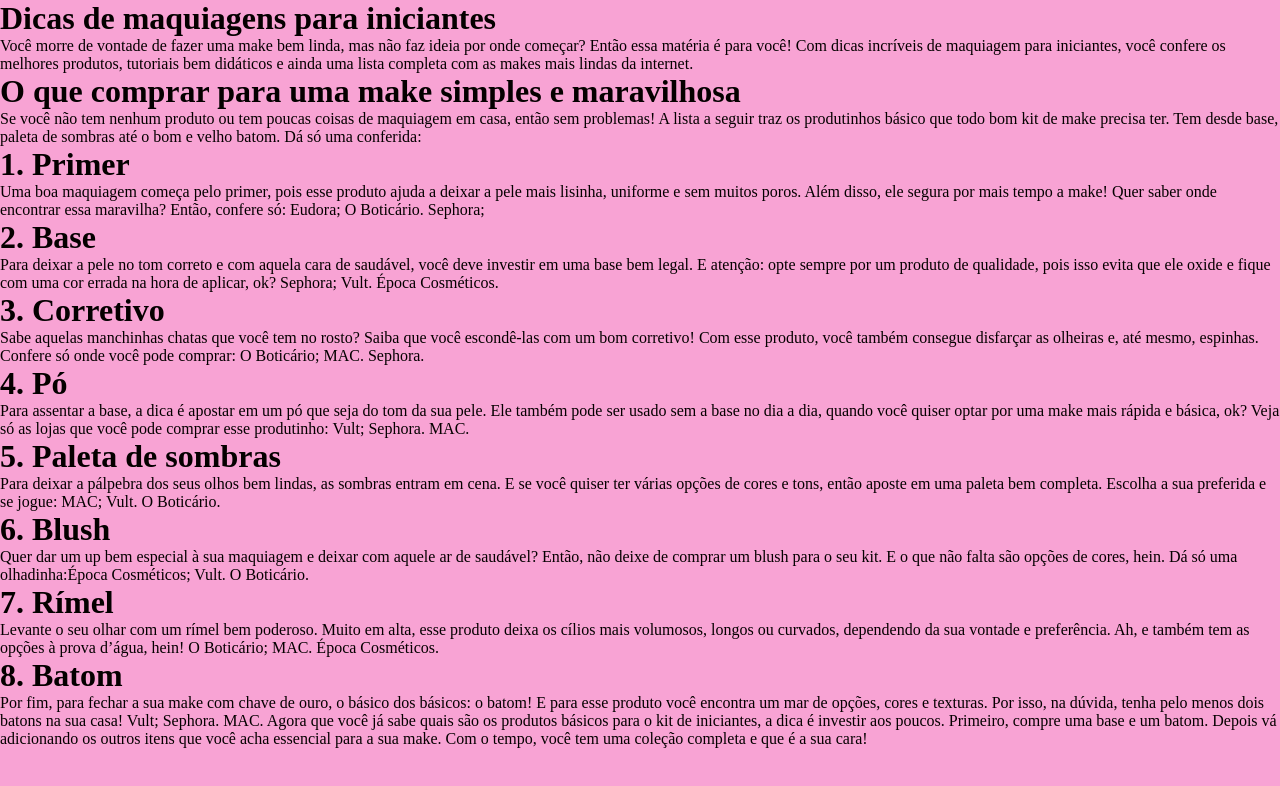
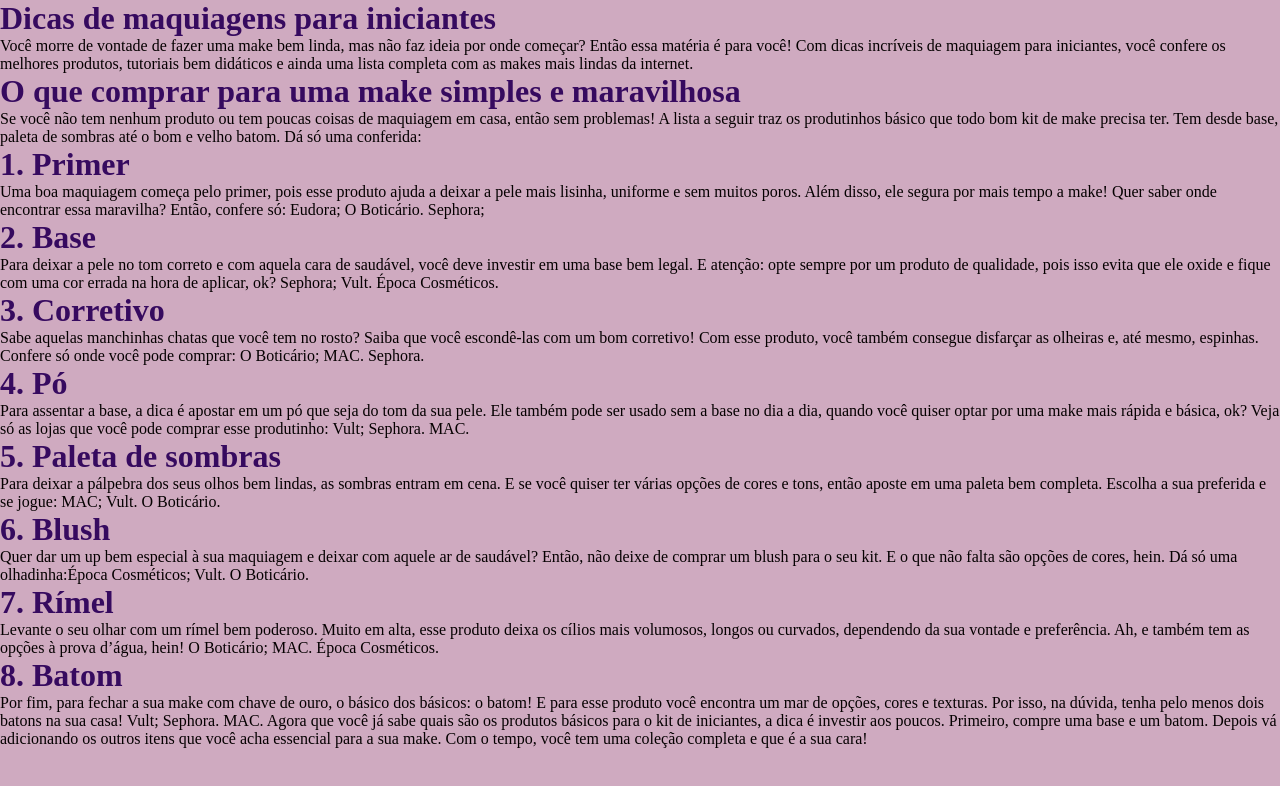
Before and after one commit to marianaketelin/pensamentoscomputacional., a plain HTML site: page index.html in a window 1280 px wide. Drawn offline with Linux system fonts and the light colour scheme.

Commit message:
update title

```diff
--- a/style.css
+++ b/style.css
@@ -4,6 +4,9 @@
 }
 
 body {
-    background-color: rgb(248, 163, 212);
+    background-color: rgb(207, 170, 192);
     color: rgb(5, 0, 0);
 }
+h1 {
+    color: rgb(54, 10, 95);
+}
```
